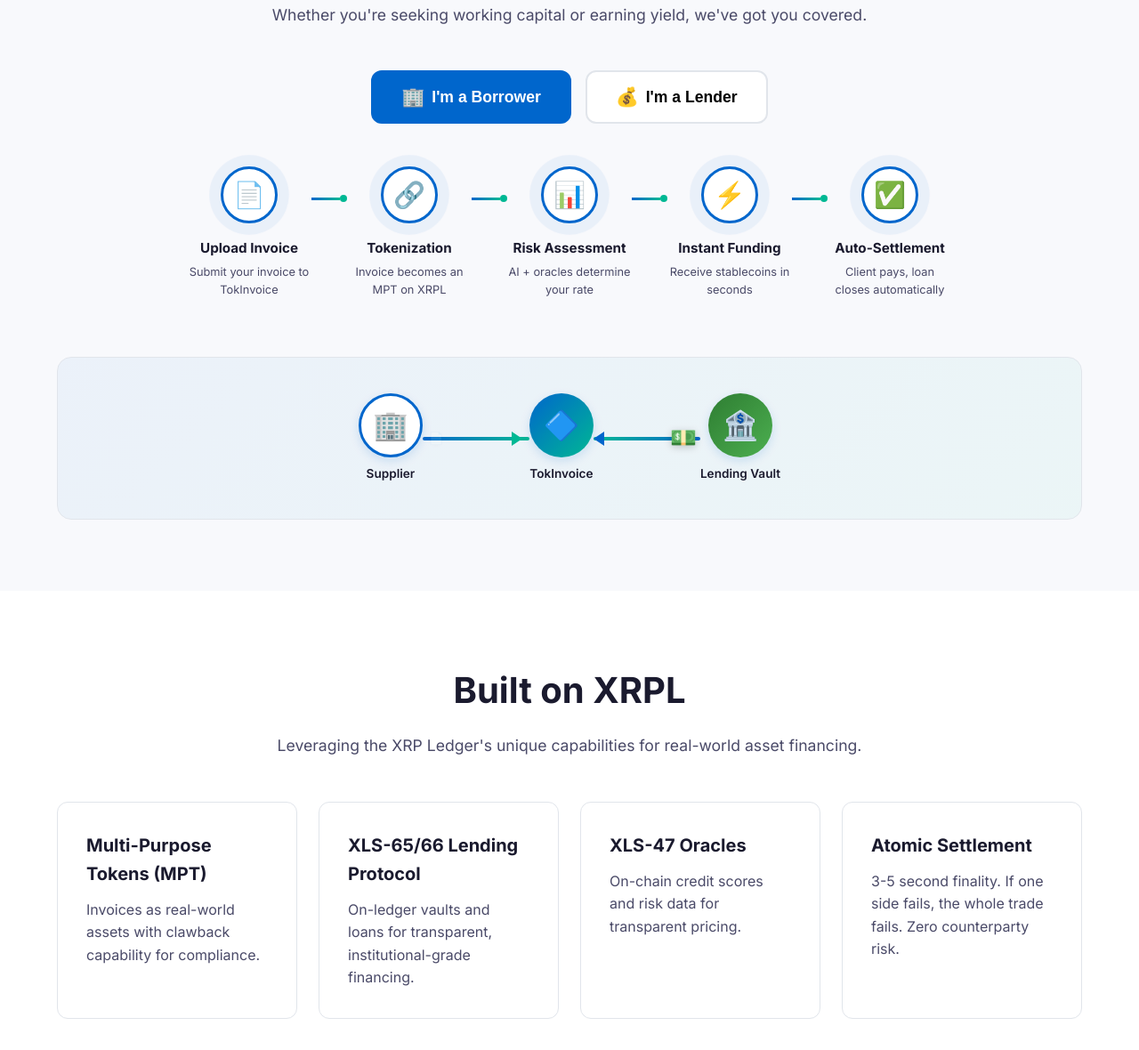
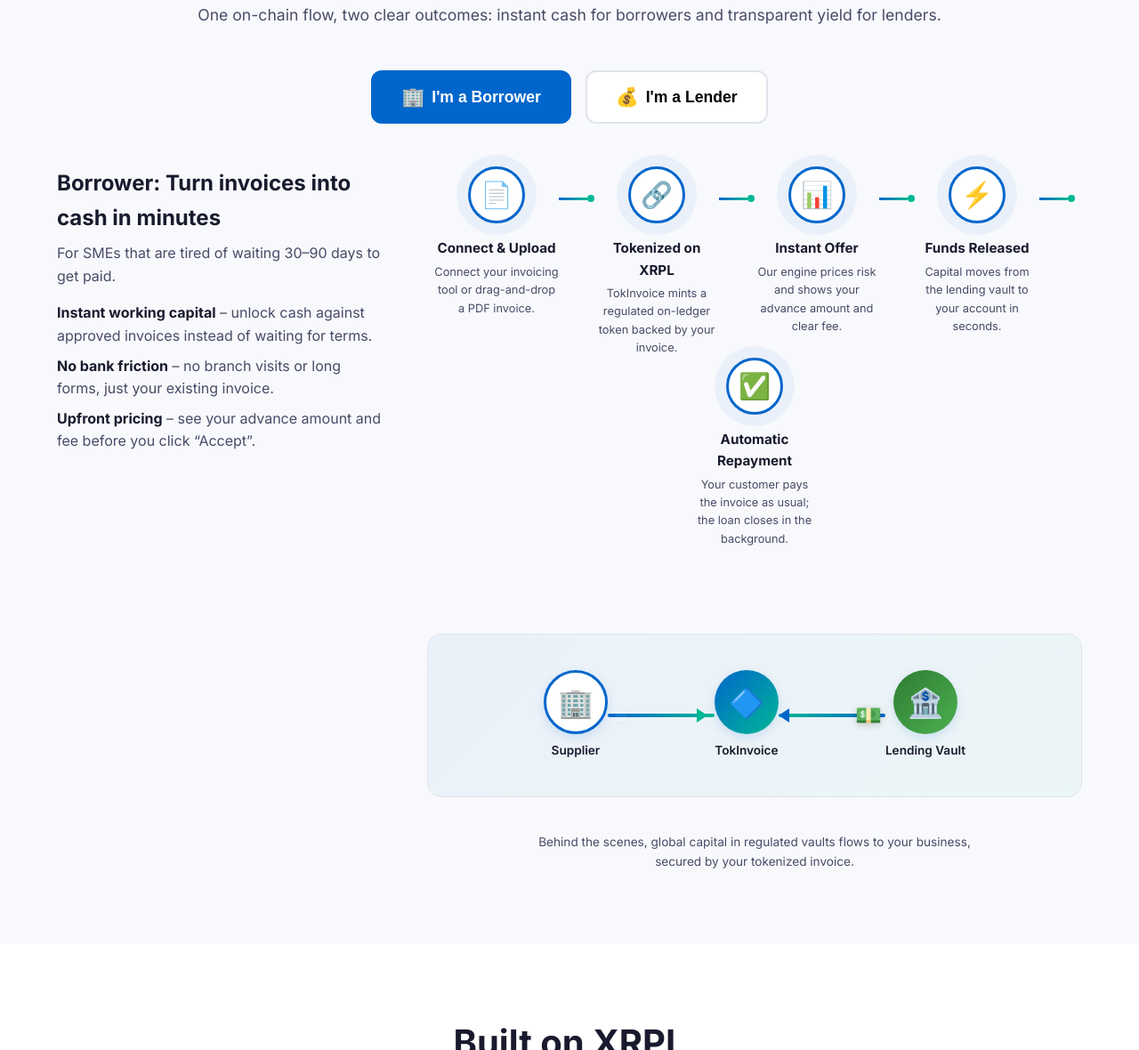
Before and after one commit to tokinvoice/tokinvoice.github.io, a plain HTML site: page index.html in a window 1280 px wide. Shown: the part 2701-3881 px from the top of the page at 89% size. Drawn offline with Linux system fonts and the light colour scheme.

Commit message:
Refine borrower and lender user journeys

```diff
--- a/index.html
+++ b/index.html
@@ -128,8 +128,8 @@
     <!-- Animated User Journeys Section -->
     <section id="journeys" class="section section-alt">
         <div class="container">
-            <h2>Your Journey with TokInvoice</h2>
-            <p class="section-subtitle">Whether you're seeking working capital or earning yield, we've got you covered.</p>
+            <h2>See TokInvoice from both sides</h2>
+            <p class="section-subtitle">One on-chain flow, two clear outcomes: instant cash for borrowers and transparent yield for lenders.</p>
 
             <!-- Journey Toggle -->
             <div class="journey-toggle">
@@ -143,6 +143,18 @@
 
             <!-- Borrower Journey -->
             <div class="journey-container" id="borrower-journey">
+                <div class="journey-layout">
+                    <div class="journey-copy">
+                        <h3 class="journey-heading">Borrower: Turn invoices into cash in minutes</h3>
+                        <p class="journey-tagline">For SMEs that are tired of waiting 30–90 days to get paid.</p>
+                        <ul class="journey-benefits">
+                            <li><strong>Instant working capital</strong> – unlock cash against approved invoices instead of waiting for terms.</li>
+                            <li><strong>No bank friction</strong> – no branch visits or long forms, just your existing invoice.</li>
+                            <li><strong>Upfront pricing</strong> – see your advance amount and fee before you click “Accept”.</li>
+                        </ul>
+                    </div>
+
+                    <div class="journey-visuals">
                         <div class="journey-timeline">
                             <div class="journey-step" data-step="1">
                                 <div class="step-icon-wrapper">
@@ -150,8 +162,8 @@
                                     <div class="step-pulse"></div>
                                 </div>
                                 <div class="step-content">
-                            <h4>Upload Invoice</h4>
-                            <p>Submit your invoice to TokInvoice</p>
+                                    <h4>Connect & Upload</h4>
+                                    <p>Connect your invoicing tool or drag-and-drop a PDF invoice.</p>
                                 </div>
                             </div>
                             <div class="journey-connector">
@@ -164,8 +176,8 @@
                                     <div class="step-pulse"></div>
                                 </div>
                                 <div class="step-content">
-                            <h4>Tokenization</h4>
-                            <p>Invoice becomes an MPT on XRPL</p>
+                                    <h4>Tokenized on XRPL</h4>
+                                    <p>TokInvoice mints a regulated on-ledger token backed by your invoice.</p>
                                 </div>
                             </div>
                             <div class="journey-connector">
@@ -178,8 +190,8 @@
                                     <div class="step-pulse"></div>
                                 </div>
                                 <div class="step-content">
-                            <h4>Risk Assessment</h4>
-                            <p>AI + oracles determine your rate</p>
+                                    <h4>Instant Offer</h4>
+                                    <p>Our engine prices risk and shows your advance amount and clear fee.</p>
                                 </div>
                             </div>
                             <div class="journey-connector">
@@ -192,8 +204,8 @@
                                     <div class="step-pulse"></div>
                                 </div>
                                 <div class="step-content">
-                            <h4>Instant Funding</h4>
-                            <p>Receive stablecoins in seconds</p>
+                                    <h4>Funds Released</h4>
+                                    <p>Capital moves from the lending vault to your account in seconds.</p>
                                 </div>
                             </div>
                             <div class="journey-connector">
@@ -206,8 +218,8 @@
                                     <div class="step-pulse"></div>
                                 </div>
                                 <div class="step-content">
-                            <h4>Auto-Settlement</h4>
-                            <p>Client pays, loan closes automatically</p>
+                                    <h4>Automatic Repayment</h4>
+                                    <p>Your customer pays the invoice as usual; the loan closes in the background.</p>
                                 </div>
                             </div>
                         </div>
@@ -235,10 +247,25 @@
                                 <span>Lending Vault</span>
                             </div>
                         </div>
+                        <p class="flow-caption">Behind the scenes, global capital in regulated vaults flows to your business, secured by your tokenized invoice.</p>
+                    </div>
+                </div>
             </div>
 
             <!-- Lender Journey -->
             <div class="journey-container hidden" id="lender-journey">
+                <div class="journey-layout">
+                    <div class="journey-copy">
+                        <h3 class="journey-heading">Lender: Short-duration real-world asset yield</h3>
+                        <p class="journey-tagline">For lenders who want transparent, programmable exposure to invoice financing.</p>
+                        <ul class="journey-benefits">
+                            <li><strong>Real assets, not hype</strong> – every position is backed by a specific, tokenized invoice.</li>
+                            <li><strong>Programmatic risk controls</strong> – fund only the risk tiers, currencies and terms that fit your mandate.</li>
+                            <li><strong>Clear liquidity</strong> – capital returns as invoices settle; no indefinite lockups.</li>
+                        </ul>
+                    </div>
+
+                    <div class="journey-visuals">
                         <div class="journey-timeline">
                             <div class="journey-step" data-step="1">
                                 <div class="step-icon-wrapper">
@@ -246,8 +273,8 @@
                                     <div class="step-pulse"></div>
                                 </div>
                                 <div class="step-content">
-                            <h4>Deposit Capital</h4>
-                            <p>Add RLUSD to a lending vault</p>
+                                    <h4>Fund a Vault</h4>
+                                    <p>Deposit RLUSD into a permissioned lending vault on XRPL.</p>
                                 </div>
                             </div>
                             <div class="journey-connector">
@@ -260,8 +287,8 @@
                                     <div class="step-pulse"></div>
                                 </div>
                                 <div class="step-content">
-                            <h4>Set Parameters</h4>
-                            <p>Choose risk tiers & target yield</p>
+                                    <h4>Set Your Mandate</h4>
+                                    <p>Choose risk buckets, geographies and target yield parameters.</p>
                                 </div>
                             </div>
                             <div class="journey-connector">
@@ -274,8 +301,8 @@
                                     <div class="step-pulse"></div>
                                 </div>
                                 <div class="step-content">
-                            <h4>Auto-Matching</h4>
-                            <p>Engine matches invoices to your vault</p>
+                                    <h4>Invoices Flow In</h4>
+                                    <p>TokInvoice auto-matches qualified invoices into your vault.</p>
                                 </div>
                             </div>
                             <div class="journey-connector">
@@ -289,7 +316,7 @@
                                 </div>
                                 <div class="step-content">
                                     <h4>Earn Yield</h4>
-                            <p>Short-duration RWA returns</p>
+                                    <p>Yield accrues as financed invoices repay into the vault.</p>
                                 </div>
                             </div>
                             <div class="journey-connector">
@@ -302,8 +329,8 @@
                                     <div class="step-pulse"></div>
                                 </div>
                                 <div class="step-content">
-                            <h4>Reinvest or Withdraw</h4>
-                            <p>Full control of your capital</p>
+                                    <h4>Manage Liquidity</h4>
+                                    <p>Reinvest returns or withdraw capital as invoices roll off.</p>
                                 </div>
                             </div>
                         </div>
@@ -333,6 +360,9 @@
                             <div class="flow-arrow reverse yield-arrow">
                                 <div class="arrow-line"></div>
                                 <div class="flow-packet yield-packet">💰</div>
+                            </div>
+                        </div>
+                        <p class="flow-caption">Your capital funds real invoices; as they repay, yield and principal return to your vault.</p>
                     </div>
                 </div>
             </div>
--- a/styles.css
+++ b/styles.css
@@ -318,6 +318,57 @@
 }
 
 /* Journey Timeline */
+.journey-layout {
+    display: flex;
+    gap: 48px;
+    align-items: flex-start;
+    margin-top: 40px;
+}
+
+.journey-copy {
+    flex: 1;
+    max-width: 380px;
+}
+
+.journey-heading {
+    font-size: 1.5rem;
+    margin-bottom: 8px;
+}
+
+.journey-tagline {
+    color: var(--text-light);
+    margin-bottom: 16px;
+}
+
+.journey-benefits {
+    list-style: none;
+    margin: 0;
+    padding: 0;
+    display: flex;
+    flex-direction: column;
+    gap: 8px;
+    color: var(--text-light);
+}
+
+.journey-benefits li strong {
+    color: var(--text);
+}
+
+.journey-visuals {
+    flex: 2;
+    display: flex;
+    flex-direction: column;
+    gap: 32px;
+}
+
+.flow-caption {
+    font-size: 0.85rem;
+    color: var(--text-light);
+    text-align: center;
+    max-width: 520px;
+    margin: 8px auto 0;
+}
+
 .journey-timeline {
     display: flex;
     justify-content: center;
@@ -696,6 +747,14 @@
 
 /* Journey mobile responsive */
 @media (max-width: 900px) {
+    .journey-layout {
+        flex-direction: column;
+    }
+
+    .journey-copy {
+        max-width: 100%;
+    }
+
     .journey-timeline {
         flex-direction: column;
         align-items: center;
```
Lines whose indentation alone changed are shown as unchanged.
